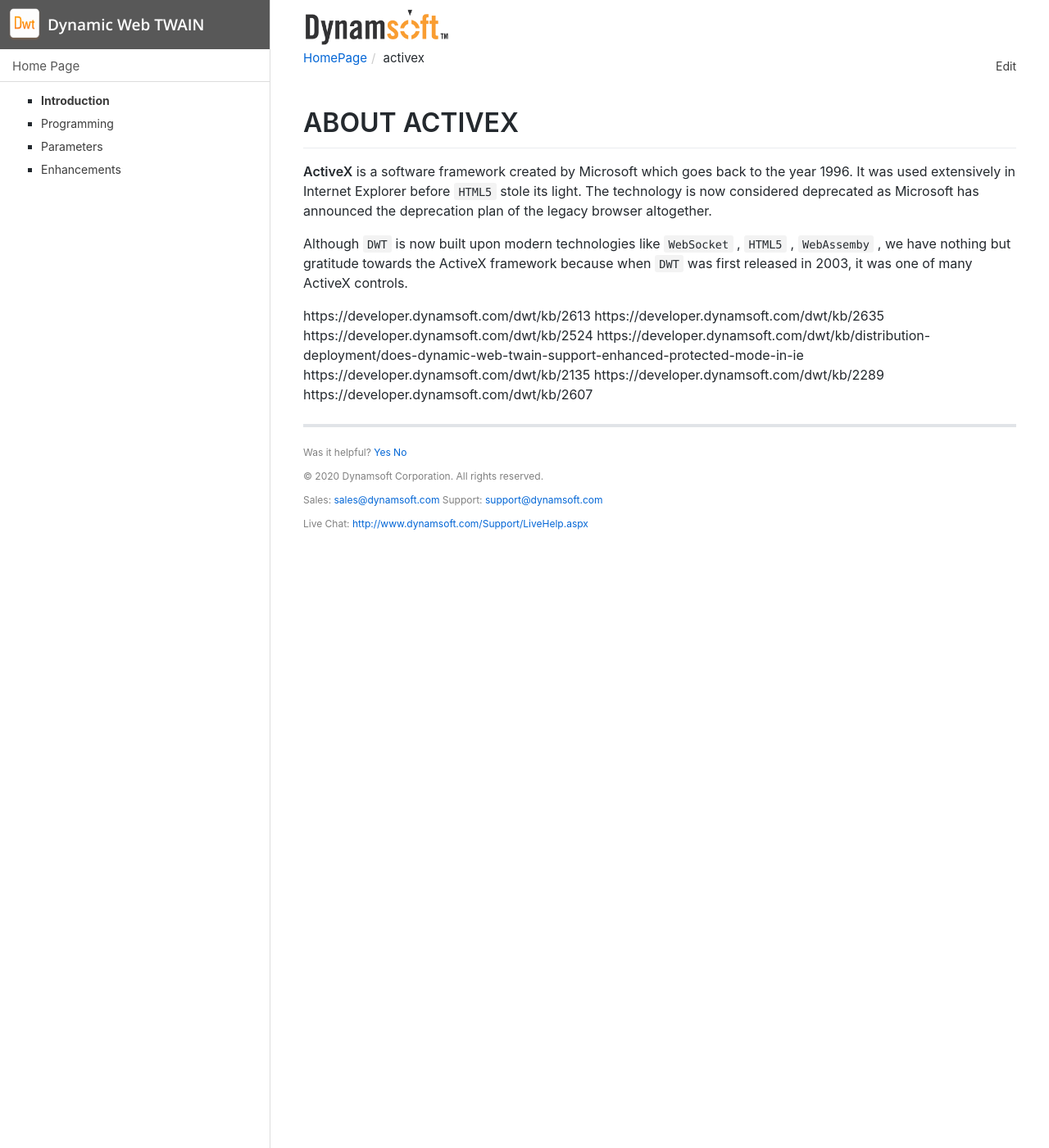
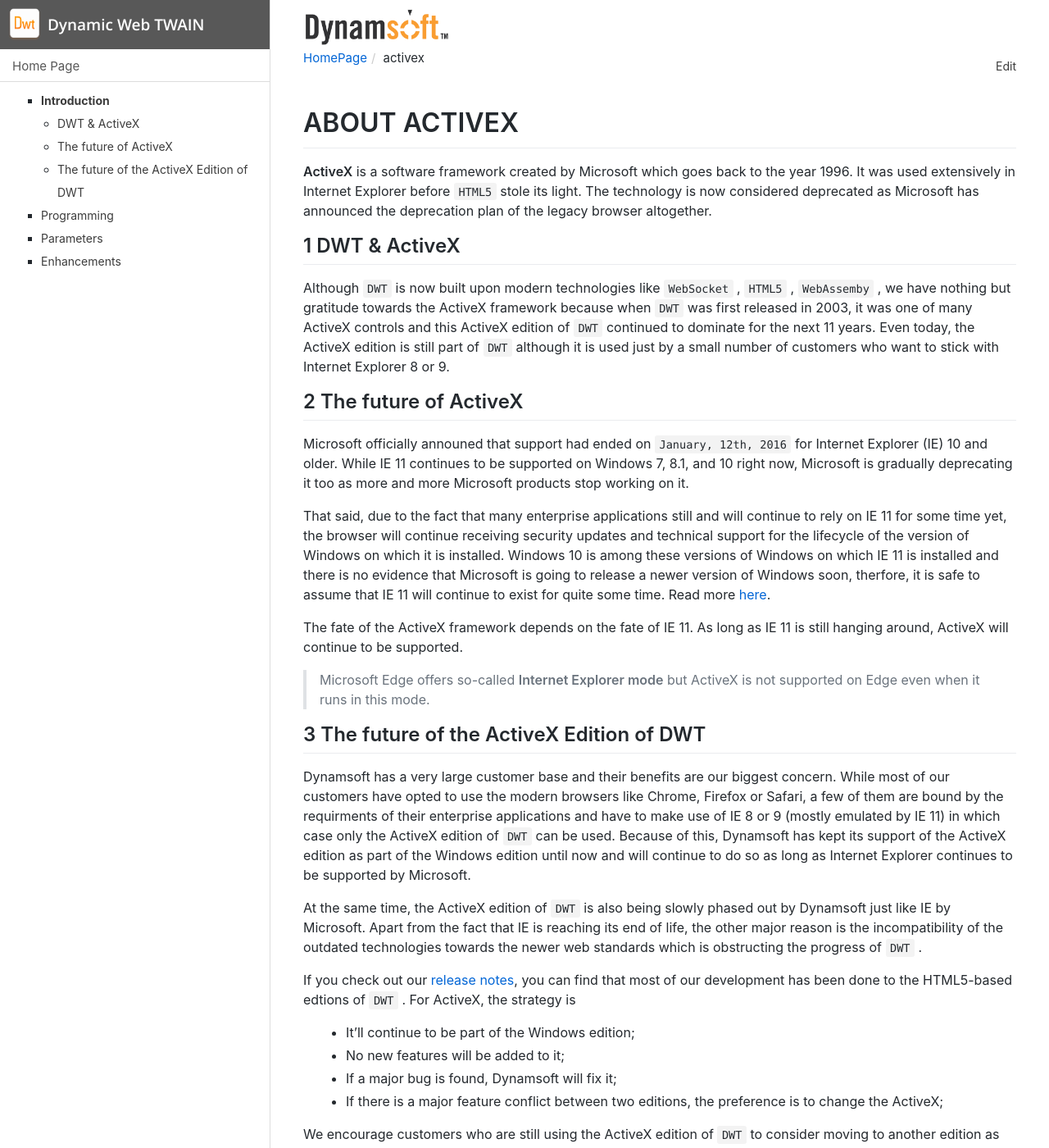
Before and after one commit to sprice89/dwt-docs, a Jekyll site: the page built from indepth/development/activex.md, in a window 1280 px wide and 1400 px high. Shown: the whole window at 82% size. Built offline with Jekyll 4.4.1, drawn with Linux system fonts in a browser that asks for light colours; comment, search, counter and statistics services are not loaded; some of the changed text lies outside the part shown.

```diff
--- a/indepth/development/activex.md
+++ b/indepth/development/activex.md
@@ -9,12 +9,31 @@ title: "TOADD"
 
 **ActiveX** is a software framework created by Microsoft which goes back to the year 1996. It was used extensively in Internet Explorer before `HTML5` stole its light. The technology is now considered deprecated as Microsoft has announced the deprecation plan of the legacy browser altogether.
 
-Although `DWT` is now built upon modern technologies like `WebSocket` , `HTML5` , `WebAssemby` , we have nothing but gratitude towards the ActiveX framework because when `DWT` was first released in 2003, it was one of many ActiveX controls.
+## DWT & ActiveX
 
-https://developer.dynamsoft.com/dwt/kb/2613
-https://developer.dynamsoft.com/dwt/kb/2635
-https://developer.dynamsoft.com/dwt/kb/2524
-https://developer.dynamsoft.com/dwt/kb/distribution-deployment/does-dynamic-web-twain-support-enhanced-protected-mode-in-ie
-https://developer.dynamsoft.com/dwt/kb/2135
-https://developer.dynamsoft.com/dwt/kb/2289
-https://developer.dynamsoft.com/dwt/kb/2607
+Although `DWT` is now built upon modern technologies like `WebSocket` , `HTML5` , `WebAssemby` , we have nothing but gratitude towards the ActiveX framework because when `DWT` was first released in 2003, it was one of many ActiveX controls and this ActiveX edition of `DWT` continued to dominate for the next 11 years. Even today, the ActiveX edition is still part of `DWT` although it is used just by a small number of customers who want to stick with Internet Explorer 8 or 9.
+
+## The future of ActiveX
+
+Microsoft officially announed that support had ended on `January, 12th, 2016` for Internet Explorer (IE) 10 and older. While IE 11 continues to be supported on Windows 7, 8.1, and 10 right now, Microsoft is gradually deprecating it too as more and more Microsoft products stop working on it.
+
+That said, due to the fact that many enterprise applications still and will continue to rely on IE 11 for some time yet, the browser will continue receiving security updates and technical support for the lifecycle of the version of Windows on which it is installed. Windows 10 is among these versions of Windows on which IE 11 is installed and there is no evidence that Microsoft is going to release a newer version of Windows soon, therfore, it is safe to assume that IE 11 will continue to exist for quite some time. Read more [here](https://docs.microsoft.com/en-us/lifecycle/faq/internet-explorer-microsoft-edge).
+
+The fate of the ActiveX framework depends on the fate of IE 11. As long as IE 11 is still hanging around, ActiveX will continue to be supported.
+
+> Microsoft Edge offers so-called **Internet Explorer mode** but ActiveX is not supported on Edge even when it runs in this mode.
+
+## The future of the ActiveX Edition of DWT
+
+Dynamsoft has a very large customer base and their benefits are our biggest concern. While most of our customers have opted to use the modern browsers like Chrome, Firefox or Safari, a few of them are bound by the requirments of their enterprise applications and have to make use of IE 8 or 9 (mostly emulated by IE 11) in which case only the ActiveX edition of `DWT` can be used. Because of this, Dynamsoft has kept its support of the ActiveX edition as part of the Windows edition until now and will continue to do so as long as Internet Explorer continues to be supported by Microsoft.
+
+At the same time, the ActiveX edition of `DWT` is also being slowly phased out by Dynamsoft just like IE by Microsoft. Apart from the fact that IE is reaching its end of life, the other major reason is the incompatibility of the outdated technologies towards the newer web standards which is obstructing the progress of `DWT` .
+
+If you check out our [release notes]({{site.info}}releases/released.html), you can find that most of our development has been done to the HTML5-based edtions of `DWT` . For ActiveX, the strategy is
+
+* It'll continue to be part of the Windows edition;
+* No new features will be added to it;
+* If a major bug is found, Dynamsoft will fix it;
+* If there is a major feature conflict between two editions, the preference is to change the ActiveX;
+
+We encourage customers who are still using the ActiveX edition of `DWT` to consider moving to another edition as soon as possible.
```
Also changed, not shown: indepth/deployment/Service.md (+1 -1 lines), indepth/development/Upgrade.md (+2 -0 lines), indepth/development/topics.md (+53 -4 lines).
